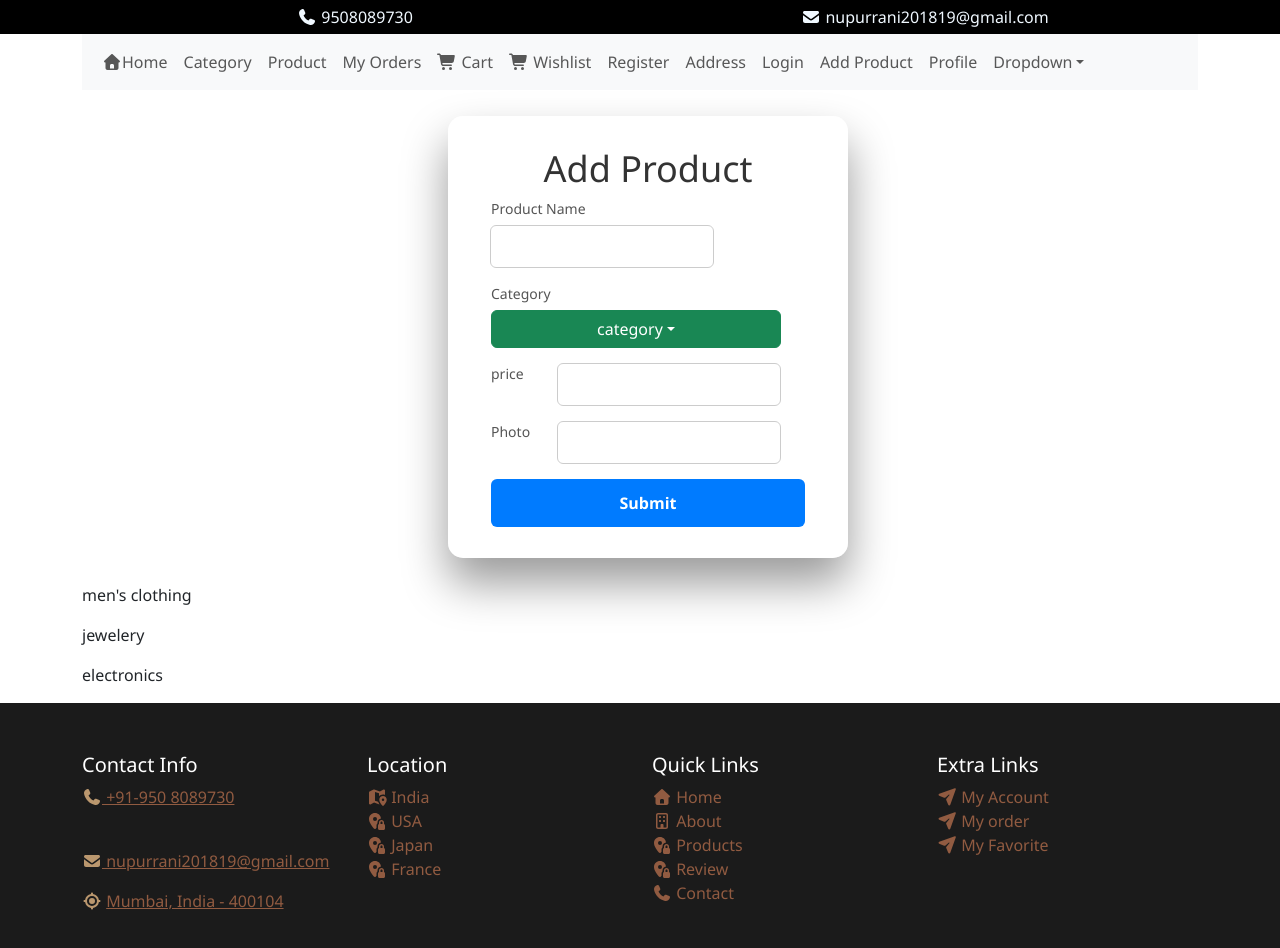
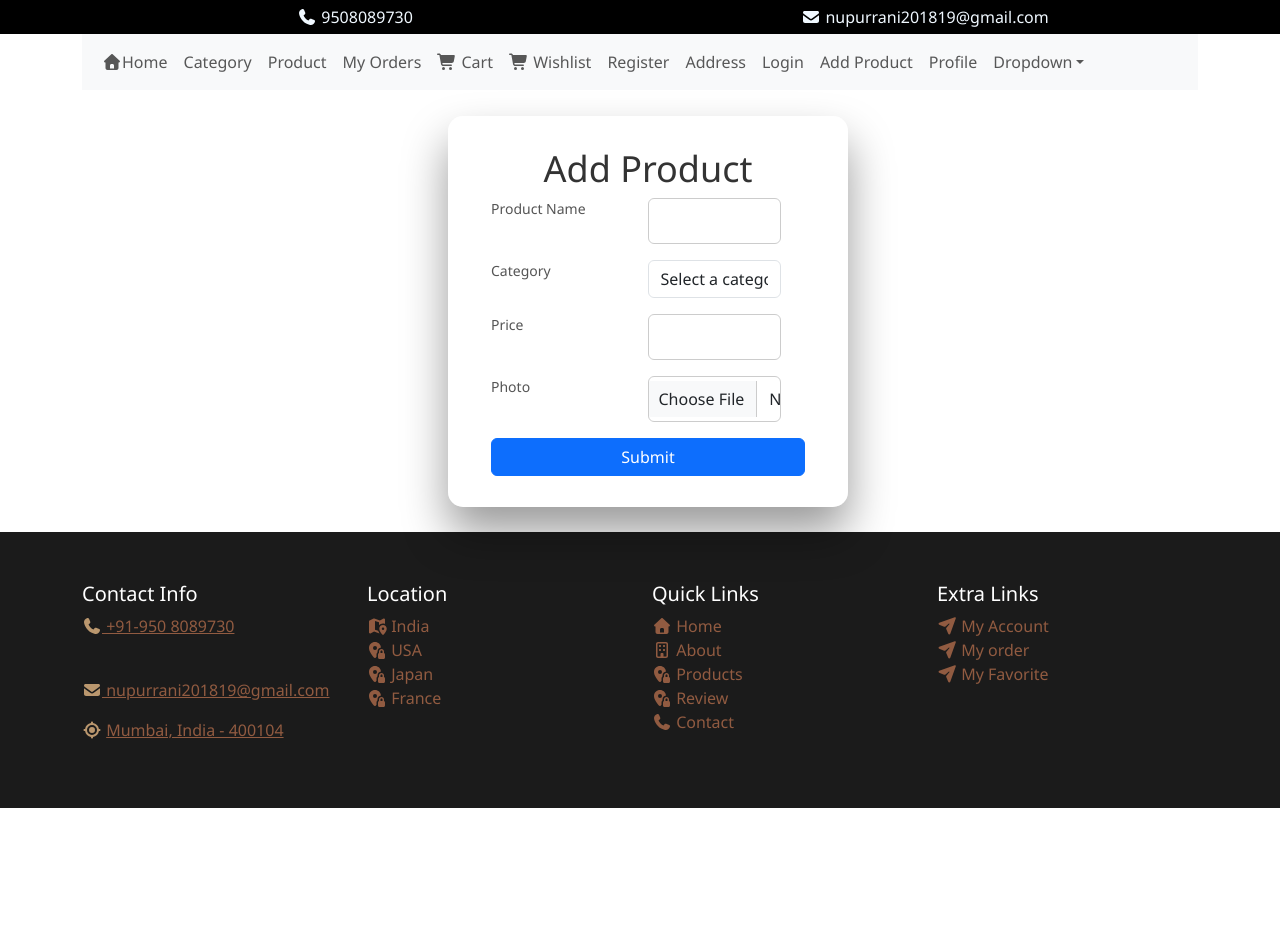
Before and after one commit to nupurrani/ecommerce, a React (Create React App) app: page /addproduct in a window 1280 px wide. Shown: the top 948 px of the page. After the commit the page ends 808 px from the top, so only its background shows below. Built offline with nearby package versions, Linux system fonts and the light colour scheme.

Commit message:
Update AddProduct.js

```diff
--- a/src/components/AddProduct.js
+++ b/src/components/AddProduct.js
@@ -1,71 +1,60 @@
 import React from "react";
-import { Col, Dropdown, Row, Container, Card, Button } from "react-bootstrap";
-import Category from "./Category";
+import {
+  Col,
+  Row,
+  Container,
+  Card,
+  Button,
+  Form as BootstrapForm,
+} from "react-bootstrap";
 import { Formik, Form, Field } from "formik";
 import * as Yup from "yup";
 
 const AddProduct = () => {
+  const SUPPORTED_FORMATS = [
+    "image/jpeg",
+    "image/png",
+    "image/jpg",
+    "image/gif",
+    "image/webp",
+  ];
+  const MAX_FILE_SIZE = 2 * 1024 * 1024; // 2MB
+
   const SignupSchema = Yup.object().shape({
     productname: Yup.string()
       .min(6, "Must be at least 6 characters!")
       .max(50, "Must be at most 50 characters!")
-      .required("Product Name is Mandetory! "),
-    category: Yup.string()
-      //   .min(6, "Too Short!")
-      //   .max(50, "Too Long!")
-      .required("Select 1 Category"),
+      .required("Product Name is Mandatory!"),
+    category: Yup.string().required("Select a Category"),
     price: Yup.string()
-      .matches(/^[0-9]\d{9}$/, " Only Numbers are allowed")
-      .required("Price is Mandetory!"),
-    photo: Yup.string()
-      // .min(4, "Too Short!")
-    //   .matches(/^[a-zA-Z]+$/, "Only letters are allowed")
-    //   .max(20, "Too Long!")
-      .required("Photo is Mandetory!"),
+      .matches(/^\d+(\.\d{2})?$/, "Price must be a number with exactly two decimal places")
+      .required("Price is mandatory!"),
+    photo: Yup.mixed()
+      .nullable()
+      .required("A photo is required")
+      .test("fileSize", "File too large (max 2MB)", (value) => {
+        return value && value.size <= MAX_FILE_SIZE;
+      })
+      .test("fileFormat", "Unsupported Format", (value) => {
+        return value && SUPPORTED_FORMATS.includes(value.type);
+      }),
   });
+
   const products = [
     {
       id: 3,
-      title: "Mens Cotton Jacket",
-      price: 55.99,
-      description:
-        "great outerwear jackets for Spring/Autumn/Winter, suitable for many occasions, such as working, hiking, camping, mountain/rock climbing, cycling, traveling or other outdoors. Good gift choice for you or your family member. A warm hearted love to Father, husband or son in this thanksgiving or Christmas Day.",
       category: "men's clothing",
-      image: "https://fakestoreapi.com/img/71li-ujtlUL._AC_UX679_t.png",
-      rating: {
-        rate: 4.7,
-        count: 500,
-      },
     },
     {
       id: 5,
-      title:
-        "John Hardy Women's Legends Naga Gold & Silver Dragon Station Chain Bracelet",
-      price: 695,
-      description:
-        "From our Legends Collection, the Naga was inspired by the mythical water dragon that protects the ocean's pearl. Wear facing inward to be bestowed with love and abundance, or outward for protection.",
       category: "jewelery",
-      image:
-        "https://fakestoreapi.com/img/71pWzhdJNwL._AC_UL640_QL65_ML3_t.png",
-      rating: {
-        rate: 4.6,
-        count: 400,
-      },
     },
     {
       id: 9,
-      title: "WD 2TB Elements Portable External Hard Drive - USB 3.0 ",
-      price: 64,
-      description:
-        "USB 3.0 and USB 2.0 Compatibility Fast data transfers Improve PC Performance High Capacity; Compatibility Formatted NTFS for Windows 10, Windows 8.1, Windows 7; Reformatting may be required for other operating systems; Compatibility may vary depending on user’s hardware configuration and operating system",
       category: "electronics",
-      image: "https://fakestoreapi.com/img/61IBBVJvSDL._AC_SY879_t.png",
-      rating: {
-        rate: 3.3,
-        count: 203,
-      },
     },
   ];
+
   return (
     <div>
       <section className="glass-container">
@@ -76,86 +65,87 @@ const AddProduct = () => {
               <Formik
                 initialValues={{
                   productname: "",
-                  Category: "",
+                  category: "",
                   price: "",
-                  photo: "",
+                  photo: null,
                 }}
                 validationSchema={SignupSchema}
                 onSubmit={(values) => {
-                  // same shape as initial values
-                  console.log(values);
+                  console.log("Submitted values:", values);
+                  alert("Product submitted successfully!");
                 }}
               >
-                {({ errors, touched }) => (
+                {({ errors, touched, setFieldValue }) => (
                   <Form>
-                    <Row className="input-group">
+                    <Row className="input-group mb-3">
                       <Col>
                         <label>Product Name</label>
                       </Col>
                       <Col>
-                        <Field name="productname" />
-                        {errors.productname && touched.productname ? (
-                          <div>{errors.productname}</div>
-                        ) : null}
+                        <Field name="productname" className="form-control" />
+                        {errors.productname && touched.productname && (
+                          <div className="text-danger">{errors.productname}</div>
+                        )}
                       </Col>
                     </Row>
-                    <Row className="input-group">
+
+                    <Row className="input-group mb-3">
                       <Col>
                         <label>Category</label>
-                        <div>
-                          <Dropdown>
-                            <Dropdown.Toggle
-                              variant="success"
-                              id="dropdown-basic"
-                            >
-                              category
-                            </Dropdown.Toggle>
-
-                            <Dropdown.Menu>
-                              <Dropdown.Item href="#/action-1">
-                                Men's clothing
-                              </Dropdown.Item>
-                              <Dropdown.Item href="#/action-2">
-                                jewelery
-                              </Dropdown.Item>
-                              <Dropdown.Item href="#/action-3">
-                                electronics
-                              </Dropdown.Item>
-                            </Dropdown.Menu>
-                          </Dropdown>
-                        </div>
-                      </Col>
-                      {/* <Col>
-                        <Field name="category" />
-                        {errors.category && touched.category ? (
-                          <div>{errors.category}</div>
-                        ) : null}
-                      </Col> */}
-                    </Row>
-                    <Row className="input-group">
-                      <Col>
-                        <label>price</label>
                       </Col>
                       <Col>
-                        <Field name="price" type="price" />
-                        {errors.price && touched.price ? (
-                          <div>{errors.price}</div>
-                        ) : null}
+                        <Field
+                          as="select"
+                          name="category"
+                          className="form-control"
+                        >
+                          <option value="">Select a category</option>
+                          <option value="men's clothing">Men's clothing</option>
+                          <option value="jewelery">Jewelery</option>
+                          <option value="electronics">Electronics</option>
+                        </Field>
+                        {errors.category && touched.category && (
+                          <div className="text-danger">{errors.category}</div>
+                        )}
                       </Col>
                     </Row>
-                    <Row className="input-group">
+
+                    <Row className="input-group mb-3">
+                      <Col>
+                        <label>Price</label>
+                      </Col>
+                      <Col>
+                        <Field name="price" type="text" className="form-control" />
+                        {errors.price && touched.price && (
+                          <div className="text-danger">{errors.price}</div>
+                        )}
+                      </Col>
+                    </Row>
+
+                    <Row className="input-group mb-3">
                       <Col>
                         <label>Photo</label>
                       </Col>
                       <Col>
-                        <Field name="photo" type="photo" />
-                        {errors.photo && touched.photo ? (
-                          <div>{errors.photo}</div>
-                        ) : null}
+                        <input
+                          name="photo"
+                          type="file"
+                          accept="image/*"
+                          className="form-control"
+                          onChange={(event) => {
+                            const file = event.currentTarget.files[0];
+                            setFieldValue("photo", file);
+                          }}
+                        />
+                        {errors.photo && touched.photo && (
+                          <div className="text-danger">{errors.photo}</div>
+                        )}
                       </Col>
                     </Row>
 
-                    <button type="submit">Submit</button>
+                    <Button type="submit" variant="primary">
+                      Submit
+                    </Button>
                   </Form>
                 )}
               </Formik>
@@ -163,21 +153,12 @@ const AddProduct = () => {
           </Row>
         </Container>
       </section>
+
       <section>
         <Container>
           <Row>
             <Col>
-                <div>
-                  {products.map((product,index)=>{
-                    return(
-                      <div>
-                        <p>{product.category}</p>
-                      </div>
-                    )
-                  }
 
-                  )}
-                </div>
             </Col>
           </Row>
         </Container>
```
